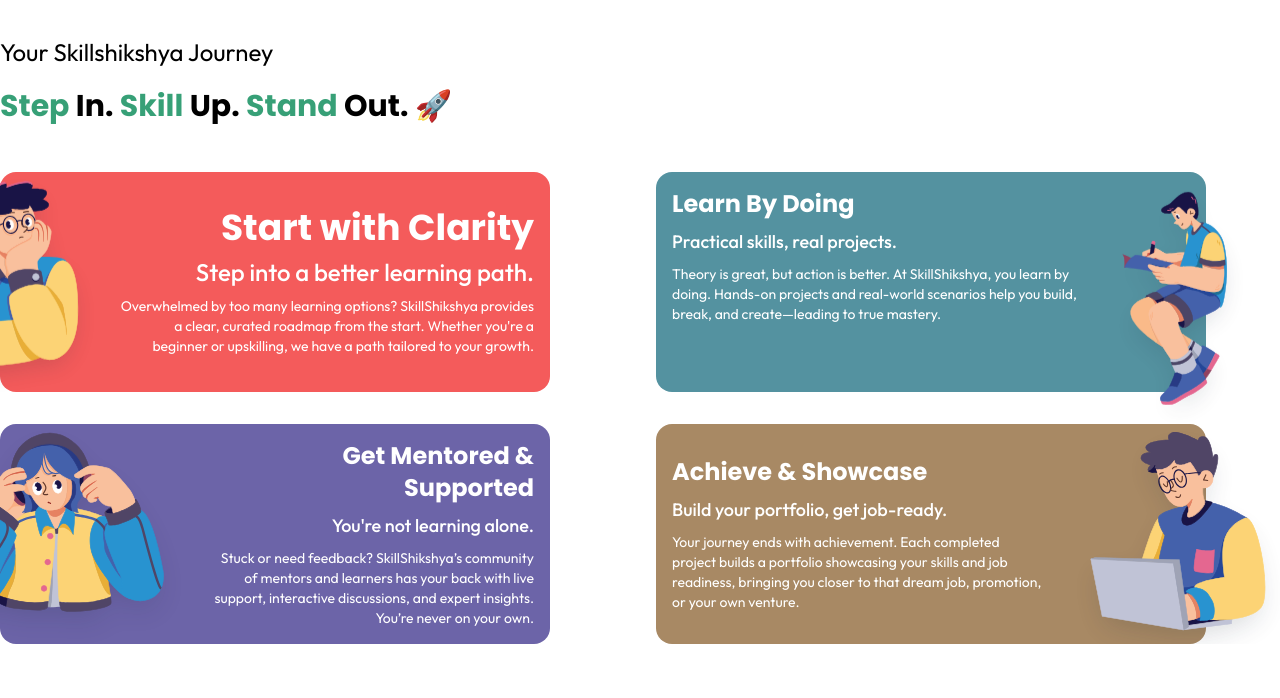
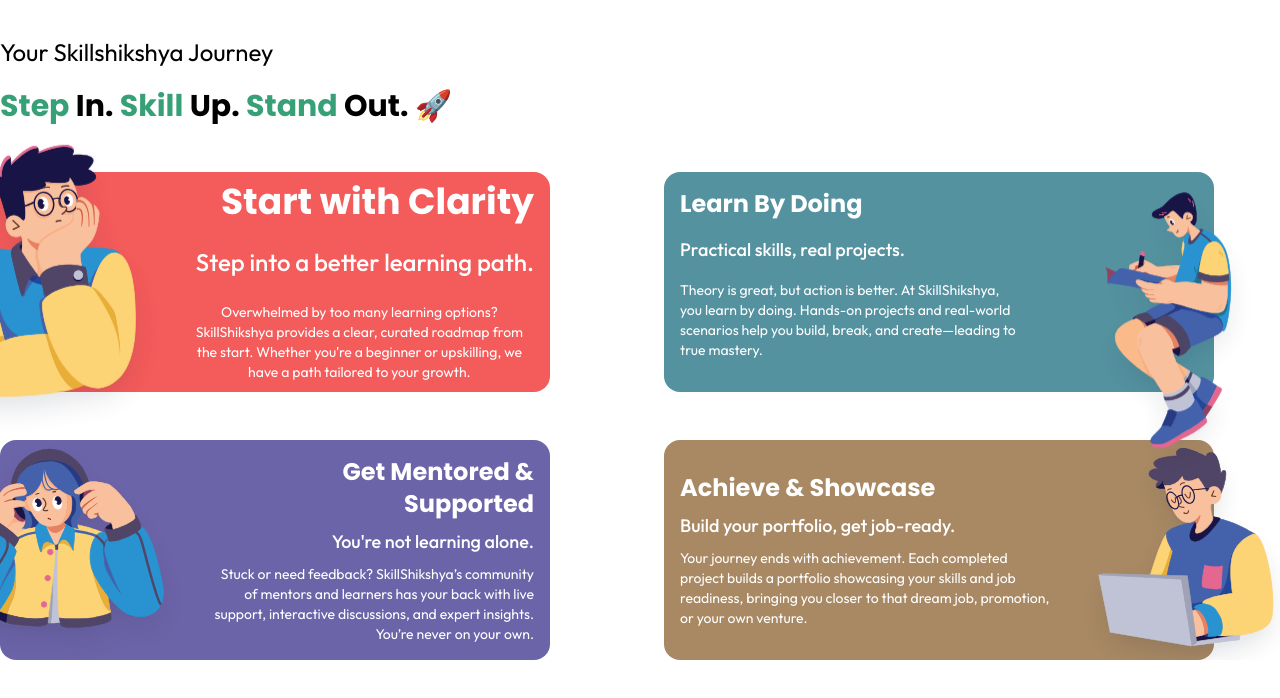
Before and after one commit to Basanta-khatri-0311/Frontend-Intern-task, a React (Vite) app: page / in a window 1280 px wide. Shown: the top 698 px of the page. Built offline with nearby package versions, Linux system fonts and the light colour scheme.

Commit message:
changes on alignments

```diff
--- a/src/components/Task2/Card1.jsx
+++ b/src/components/Task2/Card1.jsx
@@ -4,19 +4,25 @@
 const Card1 = () => {
   return (
     <div className="flex items-center gap-6 bg-[#F45B5B] w-[550px] h-[220px] rounded-2xl px-4 py-4 transition-all hover:-translate-x-[200%] hover:opacity-0 duration-1000">
-      <img
-        className="h-[220px] bounceimage-down -ml-24 self-center"
-        src={clarity}
-        alt=""
-      />
-      <div>
-        <p className="font-[Poppins] text-right text-4xl font-bold text-white mb-2">
+
+      {/* Image container with fixed size */}
+      <div className="h-[300px] w-[800px] -ml-24">
+        <img
+          className="w-full h-full object-contain bounceimage-down"
+          src={clarity}
+          alt="Start with Clarity"
+        />
+      </div>
+
+      {/* Text content */}
+      <div className="text-right text-white flex flex-col gap-4">
+        <p className="font-[Poppins] text-4xl font-bold mb-2">
           Start with Clarity
         </p>
-        <p className="font-[outfit] text-right text-white font-medium text-2xl mb-2">
+        <p className="font-[outfit] font-medium text-2xl mb-2">
           Step into a better learning path.
         </p>
-        <p className="font-[outfit] text-right text-white text-sm font-normal">
+        <p className="font-[outfit] text-center text-white text-sm font-normal">
           Overwhelmed by too many learning options? SkillShikshya provides a
           clear, curated roadmap from the start. Whether you're a beginner or
           upskilling, we have a path tailored to your growth.
--- a/src/components/Task2/Card2.jsx
+++ b/src/components/Task2/Card2.jsx
@@ -1,10 +1,10 @@
-import React from 'react'
+import React from "react";
 import learn from "../../assets/Task2/Learn.svg";
 
 const Card2 = () => {
   return (
     <div className="flex gap-6 bg-[#5492A0] w-[550px] h-[220px] rounded-2xl px-4 py-4 transition-all hover:-translate-x-[200%] hover:opacity-0 duration-1000">
-              <div>
+      <div className="flex flex-col gap-2">
         <p className="font-[Poppins] text-2xl font-bold text-white mb-2">
           Learn By Doing
         </p>
@@ -12,14 +12,20 @@
           Practical skills, real projects.
         </p>
         <p className="font-[outfit] text-white text-sm font-normal">
-                  Theory is great, but action is better. At SkillShikshya, you learn
-                  by doing. Hands-on projects and real-world scenarios help you
-                  build, break, and create—leading to true mastery.
+          Theory is great, but action is better. At SkillShikshya, you learn by
+          doing. Hands-on projects and real-world scenarios help you build,
+          break, and create—leading to true mastery.
         </p>
       </div>
-              <img className="h-[250px] bounceimage-up -mr-14" src={learn} alt="" />
+      <div className="h-[300px] w-[800px] -mr-24">
+        <img
+          className="w-full h-full object-contain bounceimage-up "
+          src={learn}
+          alt=""
+        />
       </div>
-  )
-}
+    </div>
+  );
+};
 
-export default Card2
+export default Card2;
--- a/src/pages/Task2.jsx
+++ b/src/pages/Task2.jsx
@@ -9,7 +9,7 @@
   return (
     <section className="w-7xl h-[90%] absolute top-1/2 left-1/2 transform -translate-x-1/2 -translate-y-1/2 flex flex-col gap-12">
       <Heading/>
-      <div className="grid grid-cols-2 gap-8">
+      <div className="grid grid-cols-2 gap-12">
         {/* Card 1 */}
         <Card1 />
 
```
Lines whose indentation alone changed are shown as unchanged.
